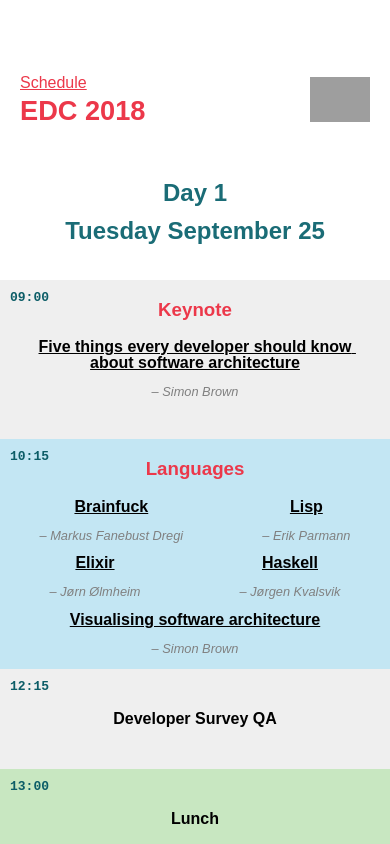
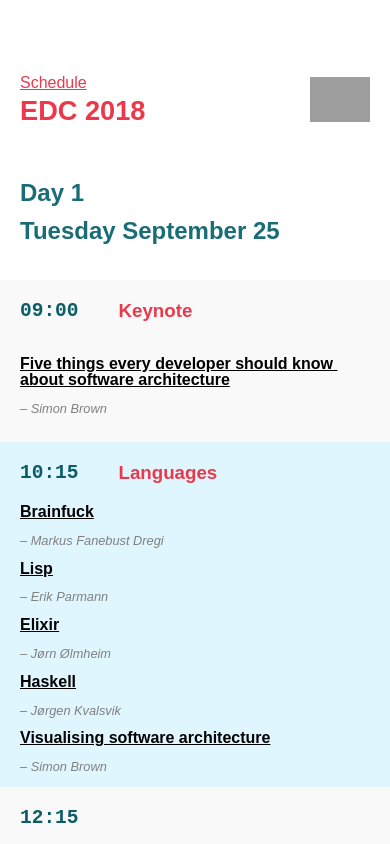
Before and after one commit to equinor/edc2018.github.io, a React (Create React App) app: page / in a window 390 px wide. Shown: the top 844 px of the page. Built offline with nearby package versions, Linux system fonts and the light colour scheme; grey boxes are pictures that could not be loaded.

Commit message:
align left on small screens

```diff
--- a/src/Schedule.js
+++ b/src/Schedule.js
@@ -8,10 +8,10 @@
   display: flex;
   flex-direction: column;
   section:nth-child(even) {
-    background: rgb(239, 239, 239);
+    background: #f9f9f9;
   }
   section:nth-child(odd) {
-    background: rgb(195, 230, 243);
+    background: #dff6ff;
   }
 `;
 
@@ -20,16 +20,17 @@
   display: flex;
   justify-content: center;
   flex-wrap: wrap;
-  @media (max-width: 500px) {
+  @media (max-width: 600px) {
     flex-direction: column;
+    text-align: left;
   }
 `;
 
 const ConferenceDay = styled.h2`
   margin: 0px;
   color: rgb(26, 108, 118);
-  @media (max-width: 500px) {
-    margin: 5px 0px;
+  @media (max-width: 600px) {
+    margin: 5px 10px;
   }
 `;
 
--- a/src/TimeSlot.js
+++ b/src/TimeSlot.js
@@ -9,6 +9,17 @@
     `
     background: ${`${background} !important`};
   `};
+  @media (max-width: 600px) {
+    text-align: left;
+    ${({ wrap }) =>
+      wrap &&
+      `
+    position: static;
+    display: flex;
+    flex-direction: row;
+    flex-wrap: wrap;
+    `};
+  }
 `;
 
 const Time = styled.h3`
@@ -18,14 +29,16 @@
   color: rgb(12, 93, 103);
   font-size: 1.5em;
   font-family: monospace;
-  @media (max-width: 500px) {
-    padding: 10px 0px 0px 10px;
-    font-size: 1em;
+  @media (max-width: 600px) {
+    position: static;
+    padding: 0px;
+    margin: 20px 20px 0px 20px;
   }
 `;
 
 const TimeSlotHeading = styled.h3`
   color: #ec384a;
+  margin: 20px 20px;
 `;
 
 const InnerWrapper = styled.div`
@@ -40,6 +53,10 @@
     height: 100%;
     align-items: center;
   `};
+  @media (max-width: 600px) {
+    flex-direction: column;
+    align-items: start;
+  }
 `;
 
 const EventWrapper = styled.div`
@@ -88,7 +105,7 @@
 `;
 
 const TimeSlot = ({ time, heading, events, background }) => (
-  <Wrapper background={background}>
+  <Wrapper background={background} wrap={Boolean(heading)}>
     <Time>{time}</Time>
     {heading && <TimeSlotHeading>{heading}</TimeSlotHeading>}
     <InnerWrapper fullHeight={!heading}>
--- a/src/data.js
+++ b/src/data.js
@@ -498,7 +498,7 @@
       {
         time: TIME_SLOTS['13:00'],
         events: [{ title: 'Lunch' }],
-        background: '#C8E7C1',
+        background: '#deffd7',
       },
       {
         time: TIME_SLOTS['14:15'],
@@ -527,7 +527,7 @@
             title: 'Dinner and quiz, delicious tapas and drinks',
           },
         ],
-        background: '#C8E7C1',
+        background: '#deffd7',
       },
       {
         time: TIME_SLOTS['21:00'],
@@ -559,7 +559,7 @@
       {
         time: TIME_SLOTS['13:00'],
         events: [{ title: 'Lunch' }],
-        background: '#C8E7C1',
+        background: '#deffd7',
       },
       {
         time: TIME_SLOTS['14:15'],
@@ -580,7 +580,7 @@
       {
         time: TIME_SLOTS['19:00'],
         events: [{ title: 'Dinner' }],
-        background: '#C8E7C1',
+        background: '#deffd7',
       },
       {
         time: TIME_SLOTS['21:00'],
@@ -616,7 +616,7 @@
       {
         time: TIME_SLOTS['13:00'],
         events: [{ title: 'Lunch' }],
-        background: '#C8E7C1',
+        background: '#deffd7',
       },
       {
         time: TIME_SLOTS['14:15'],
```
